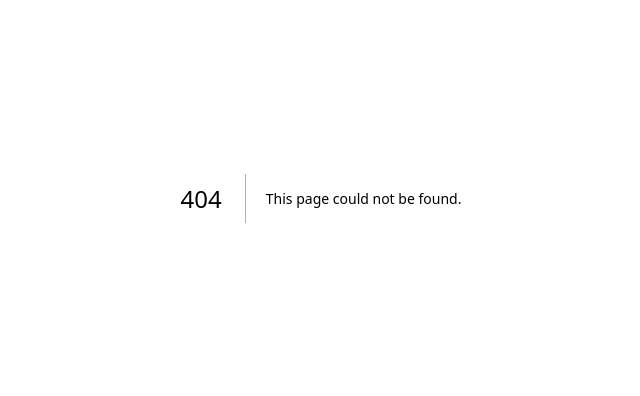
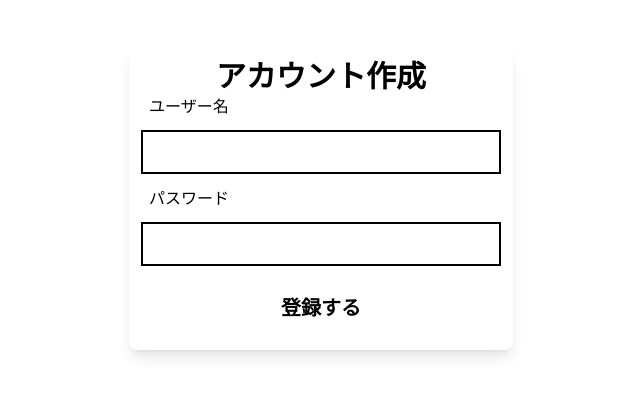
Before and after one commit to kawhiroy/todo-front, a Next.js app: page /register in a window 1280 px wide. Before the commit this address had no page. Shown: the part 202-598 px from the top of the page, without its empty margins (319-959 px from the left). Built offline with nearby package versions, Linux system fonts and the light colour scheme.

Commit message:
ログイン、アカウント作成画面のみ追加

```diff
--- a/src/components/InputForm.tsx
+++ b/src/components/InputForm.tsx
@@ -26,7 +26,7 @@ const InputForm = ({
           onChange={changeText}
         />
         <input
-          className="outline-none w-full py-2 px-8"
+          className="outline-none w-full py-2 px-8 text-gray-700"
           type="date"
           min={nowDateTypeString}
           value={date}
--- a/src/components/TodoItems.tsx
+++ b/src/components/TodoItems.tsx
@@ -1,6 +1,6 @@
 import React from "react";
 import { nowDateTypeString } from "@/pages/validate";
-import { TrashIcon, ExclamationCircleIcon } from "@heroicons/react/20/solid";
+import { TrashIcon } from "@heroicons/react/20/solid";
 import { Todo } from "@/pages/schema";
 
 const TodoItems = (props: any) => {
--- a/src/pages/index.tsx
+++ b/src/pages/index.tsx
@@ -169,11 +169,6 @@ export default function Home() {
             handleChecked={handleChecked}
             handleDelete={handleDelete}
           />
-          <div>
-            <p className="font-bold text-white text-center w-auto">
-              Tailwind CSS
-            </p>
-          </div>
         </main>
       </div>
     </div>
--- /dev/null
+++ b/src/pages/login.tsx
@@ -0,0 +1,34 @@
+import React from "react";
+
+export default function login() {
+  return (
+    <div className="flex items-center justify-center min-h-screen">
+      <div className="w-96 mx-auto space-y-3 items-center justify-between rounded-lg shadow-lg">
+        <div className="px-3 py-3">
+          <h1 className="text-center text-3xl font-bold">ログイン</h1>
+          <div className="form-container mx-auto">
+            <form>
+              <div className="space-y-3 flex flex-col ">
+                <label className="px-2 font-medium">ユーザー名</label>
+                <input
+                  className="py-2 px-2 text-gray-700 border-2 border-black"
+                  id="name"
+                  type="text"
+                />
+                <label className="px-2 font-medium">パスワード</label>
+                <input
+                  className="py-2 px-2 text-gray-700 border-2 border-black"
+                  id="password"
+                  type="password"
+                />
+                <button type="submit" className=" text-xl py-4 font-bold">
+                  ログイン
+                </button>
+              </div>
+            </form>
+          </div>
+        </div>
+      </div>
+    </div>
+  );
+}
--- /dev/null
+++ b/src/pages/register.tsx
@@ -0,0 +1,36 @@
+import React from "react";
+
+export default function register() {
+  return (
+    <>
+      <div className="flex items-center justify-center min-h-screen">
+        <div className="w-96 mx-auto space-y-3 items-center justify-between rounded-lg shadow-lg">
+          <div className="px-3 py-3">
+            <h1 className="text-center text-3xl font-bold">アカウント作成</h1>
+            <div className="form-container mx-auto">
+              <form>
+                <div className="space-y-3 flex flex-col ">
+                  <label className="px-2 font-medium">ユーザー名</label>
+                  <input
+                    className="py-2 px-2 text-gray-700 border-2 border-black"
+                    id="name"
+                    type="text"
+                  />
+                  <label className="px-2 font-medium">パスワード</label>
+                  <input
+                    className="py-2 px-2 text-gray-700 border-2 border-black"
+                    id="password"
+                    type="password"
+                  />
+                  <button type="submit" className=" text-xl py-4 font-bold">
+                    登録する
+                  </button>
+                </div>
+              </form>
+            </div>
+          </div>
+        </div>
+      </div>
+    </>
+  );
+}
```
